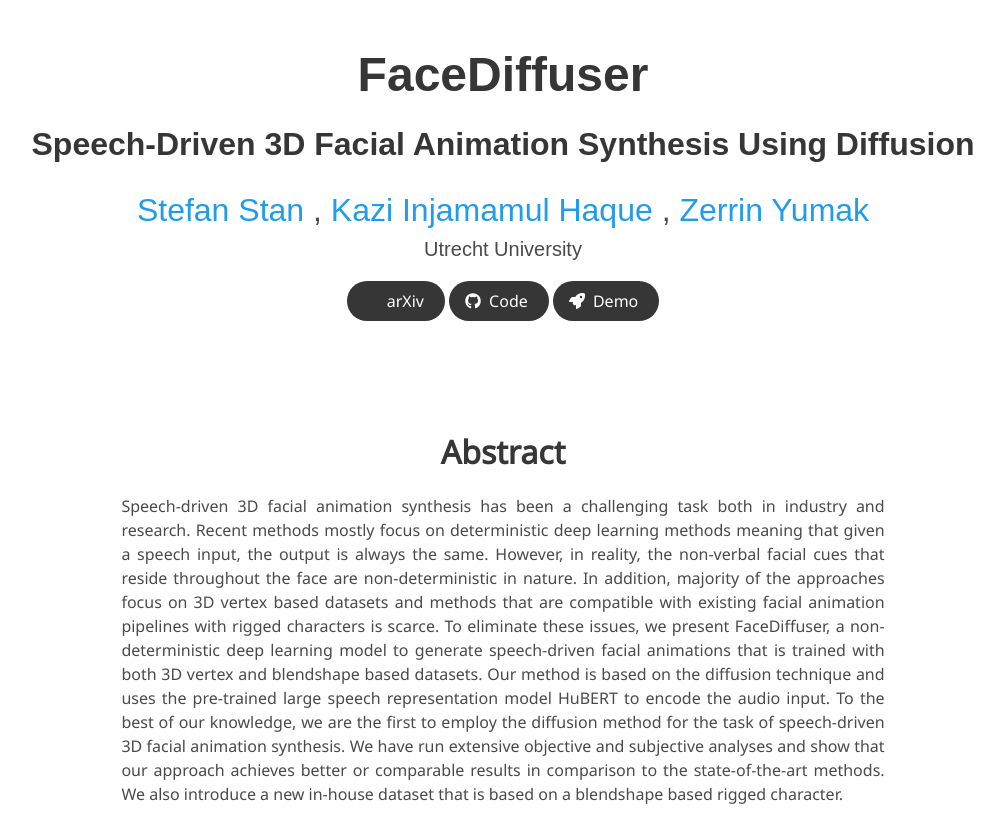
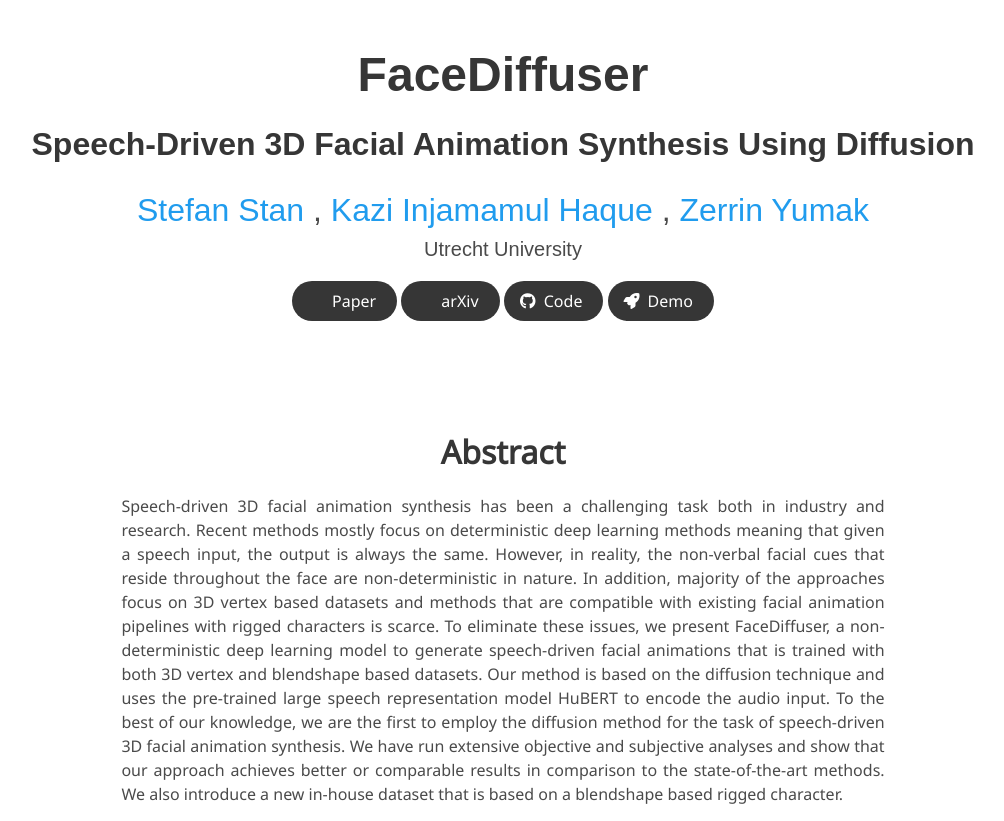
Before and after one commit to uuembodiedsocialai/FaceDiffuser, a plain HTML site: page index.html in a window 1280 px wide. Shown: the top 821 px of the page, without its empty margins (137-1141 px from the left). Drawn offline with nearby package versions, Linux system fonts and the light colour scheme; some icons are missing; a web font is replaced by a local one.

Commit message:
added ACM DL paper link

```diff
--- a/index.html
+++ b/index.html
@@ -50,6 +50,15 @@
             <div class="publication-links">
               <!-- PDF Link. -->
               <span class="link-block">
+                <a href="https://dl.acm.org/doi/10.1145/3623264.3624447"
+                   class="external-link button is-normal is-rounded is-dark">
+                  <span class="icon">
+                      <i class="ai ai-google-scholar"></i>
+                  </span>
+                  <span>Paper</span>
+                </a>
+              </span>
+              <span class="link-block">
                 <a href="https://arxiv.org/pdf/2309.11306.pdf"
                    class="external-link button is-normal is-rounded is-dark">
                   <span class="icon">
@@ -58,7 +67,7 @@
                   <span>arXiv</span>
                 </a>
               </span>
-              </span>
+
               <!-- Code Link. -->
               <span class="link-block">
                 <a href="https://github.com/uuembodiedsocialai/FaceDiffuser"
```
Also changed, not shown: 1 other file.
